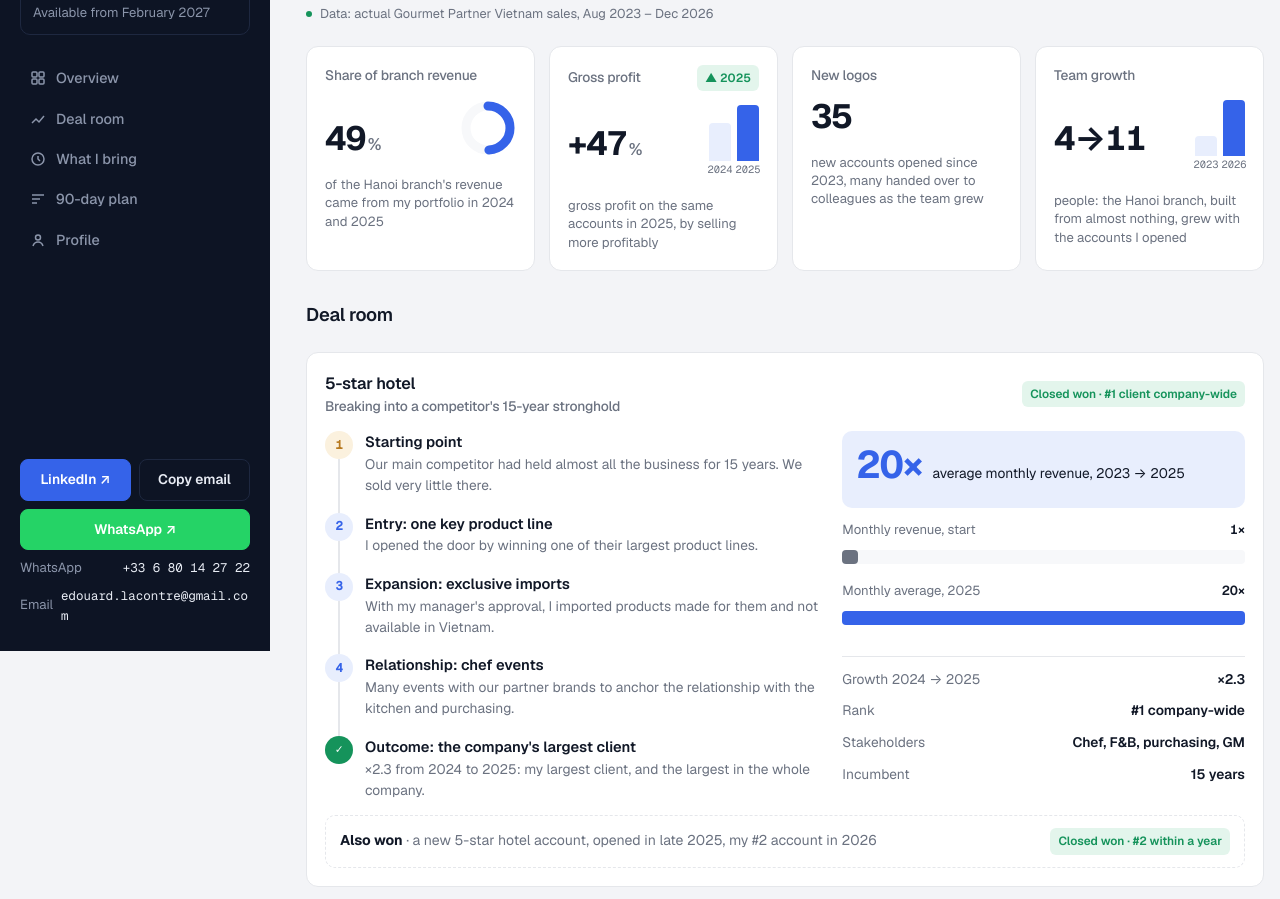
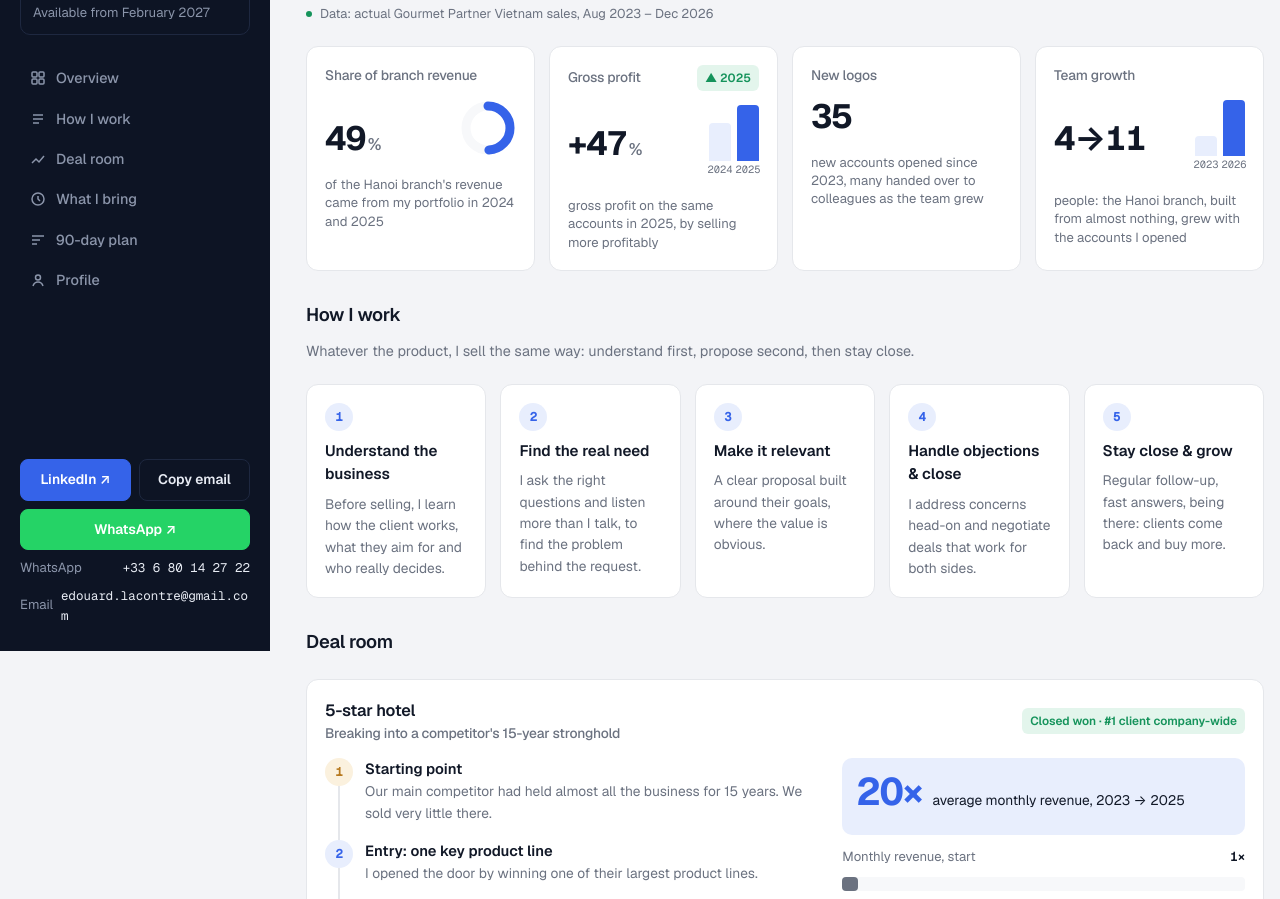
Before and after one commit to edouard-lacontre/edouard-lacontre.github.io, a plain HTML site: page index.html in a window 1280 px wide. Shown: the part 201-1100 px from the top of the page. Drawn offline with nearby package versions, Linux system fonts and the light colour scheme.

Commit message:
Add files via upload

```diff
--- a/index.html
+++ b/index.html
@@ -180,6 +180,15 @@ main{padding-block:28px 48px;padding-left:clamp(16px,3vw,36px);padding-right:max
 }
 @media (min-width:821px){.sidetop{display:contents}}
 @media (prefers-reduced-motion:no-preference){.kpi .fill,.hbar .f,.prog div{transition:width .8s ease}}
+
+/* Method */
+.method{display:grid;grid-template-columns:repeat(5,1fr);gap:14px}
+.method .card{gap:8px}
+.method .n{font-family:var(--mono);font-size:.75rem;font-weight:600;color:var(--accent);background:var(--accent-soft);width:28px;height:28px;border-radius:50%;display:grid;place-items:center}
+.method b{font-weight:600;font-size:.95rem}
+.method p{font-size:.86rem;color:var(--muted)}
+@media (max-width:1100px){.method{grid-template-columns:repeat(3,1fr)}}
+@media (max-width:700px){.method{grid-template-columns:1fr}}
 </style>
 
 <div class="app">
@@ -197,6 +206,7 @@ main{padding-block:28px 48px;padding-left:clamp(16px,3vw,36px);padding-right:max
     </div>
     <nav class="menu" aria-label="Sections">
       <a href="#overview"><svg viewBox="0 0 16 16" fill="none" stroke="currentColor" stroke-width="1.5"><rect x="2" y="2" width="5" height="5" rx="1"/><rect x="9" y="2" width="5" height="5" rx="1"/><rect x="2" y="9" width="5" height="5" rx="1"/><rect x="9" y="9" width="5" height="5" rx="1"/></svg><span data-fr="Vue d'ensemble">Overview</span></a>
+      <a href="#method"><svg viewBox="0 0 16 16" fill="none" stroke="currentColor" stroke-width="1.5"><path d="M3 4h10M3 8h10M3 12h6"/></svg><span data-fr="Ma méthode">How I work</span></a>
       <a href="#deal"><svg viewBox="0 0 16 16" fill="none" stroke="currentColor" stroke-width="1.5"><path d="M2 12l4-4 3 3 5-6"/></svg><span data-fr="Cas client">Deal room</span></a>
       <a href="#why"><svg viewBox="0 0 16 16" fill="none" stroke="currentColor" stroke-width="1.5"><circle cx="8" cy="8" r="6"/><path d="M8 5v3l2 2"/></svg><span data-fr="Ce que j'apporte">What I bring</span></a>
       <a href="#plan"><svg viewBox="0 0 16 16" fill="none" stroke="currentColor" stroke-width="1.5"><path d="M2 4h12M2 8h8M2 12h5"/></svg><span data-fr="Plan 90 jours">90-day plan</span></a>
@@ -254,6 +264,16 @@ main{padding-block:28px 48px;padding-left:clamp(16px,3vw,36px);padding-right:max
         </div>
         <p class="foot" data-fr="personnes : l'agence de Hanoï, partie de presque rien, a grandi avec les comptes que j'ai ouverts">people: the Hanoi branch, built from almost nothing, grew with the accounts I opened</p>
       </div>
+    </section>
+
+    <h2 class="section-t" id="method" data-fr="Ma façon de travailler">How I work</h2>
+    <p class="lead" style="margin-top:-12px" data-fr="Quel que soit le produit, je vends de la même façon : comprendre d'abord, proposer ensuite, puis rester là.">Whatever the product, I sell the same way: understand first, propose second, then stay close.</p>
+    <section class="method">
+      <div class="card"><span class="n">1</span><b data-fr="Comprendre le business">Understand the business</b><p data-fr="Avant de vendre, je comprends comment le client fonctionne, ce qu'il vise et qui décide vraiment.">Before selling, I learn how the client works, what they aim for and who really decides.</p></div>
+      <div class="card"><span class="n">2</span><b data-fr="Trouver le vrai besoin">Find the real need</b><p data-fr="Je pose les bonnes questions et j'écoute plus que je ne parle, pour trouver le problème derrière la demande.">I ask the right questions and listen more than I talk, to find the problem behind the request.</p></div>
+      <div class="card"><span class="n">3</span><b data-fr="Une offre qui compte">Make it relevant</b><p data-fr="Une proposition claire, construite autour de ses objectifs, où la valeur saute aux yeux.">A clear proposal built around their goals, where the value is obvious.</p></div>
+      <div class="card"><span class="n">4</span><b data-fr="Objections et closing">Handle objections &amp; close</b><p data-fr="Je traite les objections franchement et je négocie des accords qui marchent pour les deux parties.">I address concerns head-on and negotiate deals that work for both sides.</p></div>
+      <div class="card"><span class="n">5</span><b data-fr="Rester proche et faire grandir">Stay close &amp; grow</b><p data-fr="Suivi régulier, réponses rapides, présence : le client revient et achète plus.">Regular follow-up, fast answers, being there: clients come back and buy more.</p></div>
     </section>
 
     <h2 class="section-t" id="deal" data-fr="Cas client">Deal room</h2>
```
